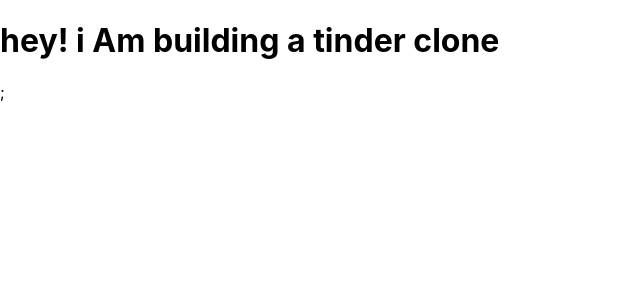
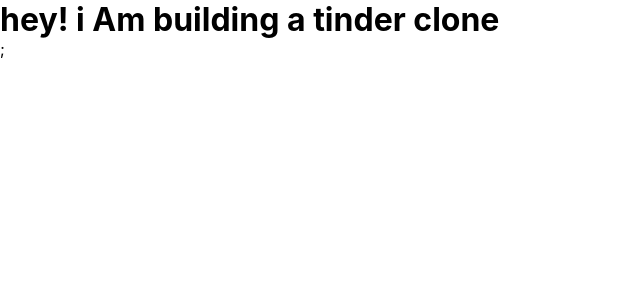
Before and after one commit to dhruv354/tinder-clone, a React (Create React App) app: page / in a window 1280 px wide. Shown: the top 300 px of the page, without its empty margins (0-640 px from the left). Built offline with nearby package versions, Linux system fonts and the light colour scheme.

Commit message:
planned wireframe for my app

```diff
--- a/src/App.js
+++ b/src/App.js
@@ -5,6 +5,12 @@
     <div className="app">
       <h1>hey! i Am building a tinder clone</h1>;
     </div>
+
+    // layout of our product
+
+    // Header
+    // photo Section
+    // swipe buttons
   );
 }
 
--- a/src/index.css
+++ b/src/index.css
@@ -1,13 +1,17 @@
+* {
+  margin: 0;
+}
+
 body {
   margin: 0;
-  font-family: -apple-system, BlinkMacSystemFont, 'Segoe UI', 'Roboto', 'Oxygen',
-    'Ubuntu', 'Cantarell', 'Fira Sans', 'Droid Sans', 'Helvetica Neue',
+  font-family: -apple-system, BlinkMacSystemFont, "Segoe UI", "Roboto", "Oxygen",
+    "Ubuntu", "Cantarell", "Fira Sans", "Droid Sans", "Helvetica Neue",
     sans-serif;
   -webkit-font-smoothing: antialiased;
   -moz-osx-font-smoothing: grayscale;
 }
 
 code {
-  font-family: source-code-pro, Menlo, Monaco, Consolas, 'Courier New',
+  font-family: source-code-pro, Menlo, Monaco, Consolas, "Courier New",
     monospace;
 }
```
